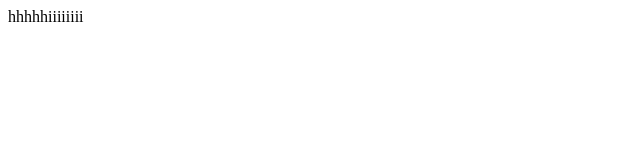
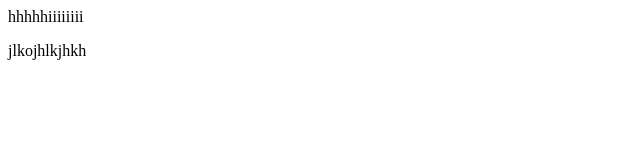
Before and after one commit to bilal-fiaz/localrepo, a plain HTML site: page index.html in a window 1280 px wide. Shown: the full height of the page, 0-640 px from the left. Drawn offline with Linux system fonts and the light colour scheme.

Commit message:
adding featue

```diff
--- a/index.html
+++ b/index.html
@@ -1 +1,2 @@
 <p>hhhhhiiiiiiii</p>
+<p>jlkojhlkjhkh</p>
```
